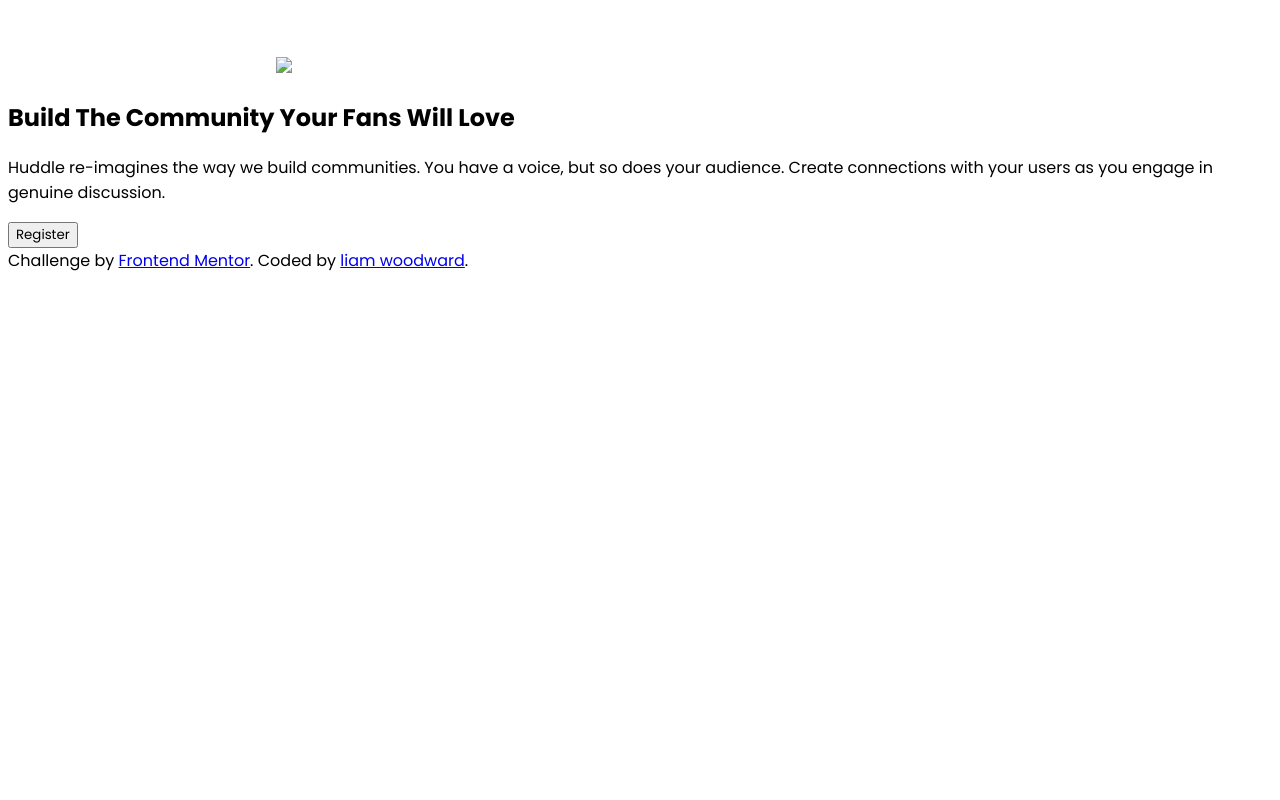
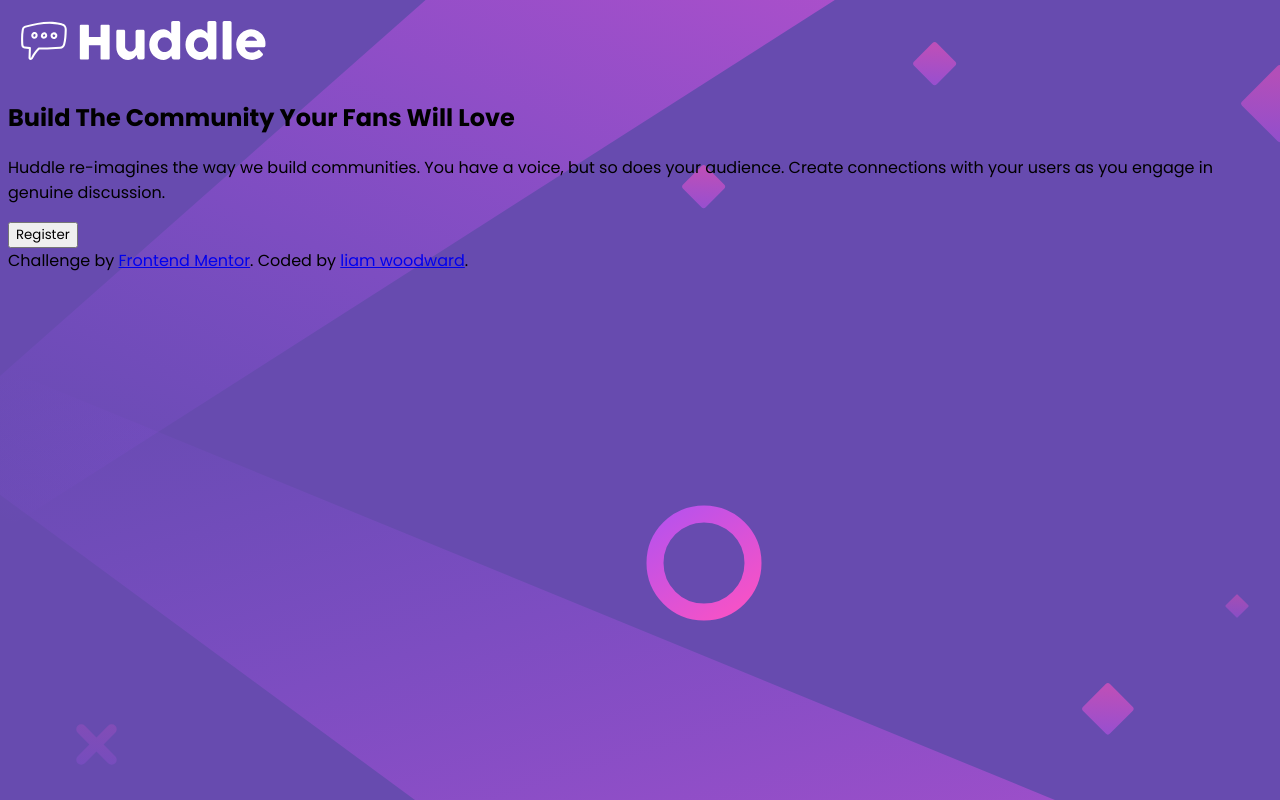
Before and after one commit to liamwoody25/projects.folder, a plain HTML site: page huddle landing page.2/index.html in a window 1280 px wide. Drawn offline with Linux system fonts and the light colour scheme.

Commit message:
updating the body background

```diff
--- a/huddle landing page.2/index.css
+++ b/huddle landing page.2/index.css
@@ -10,6 +10,8 @@
 body{
     display: flex;
     justify-content: space-between;
+    background-image: url(./images/bg-desktop.svg);
+    background-color: var(--main-color);
 }
 
 .main-container{
@@ -22,16 +24,10 @@ body{
 }
 
 
-.header-img {
+.nav-header-img {
 
 }
 
 .logo{
     width: 50px;
 }
-
-.intro-section img{
-    width: 100%;
-    background-image: url(./images/bg-desktop.svg);
-    background-color: var(--main-color);
-}
--- a/huddle landing page.2/index.html
+++ b/huddle landing page.2/index.html
@@ -17,13 +17,13 @@
   <div class="main-container">
   <header class="nav-header">
     <img class="header img" src="./images/logo.svg" alt="logo">
-    <img class="header-img" src="./images/header.svg">
   </header>
-  <section>
+  <article>
       <h2>Build The Community Your Fans Will Love</h2>
       <p>Huddle re-imagines the way we build communities. You have a voice, but so does your audience.
         Create connections with your users as you engage in genuine discussion.</p>
       <button class="Register">Register</button>
+    </article>
   </section>
   <footer>
       Challenge by <a href="https://www.frontendmentor.io?ref=challenge" target="_blank">Frontend Mentor</a>.
```
